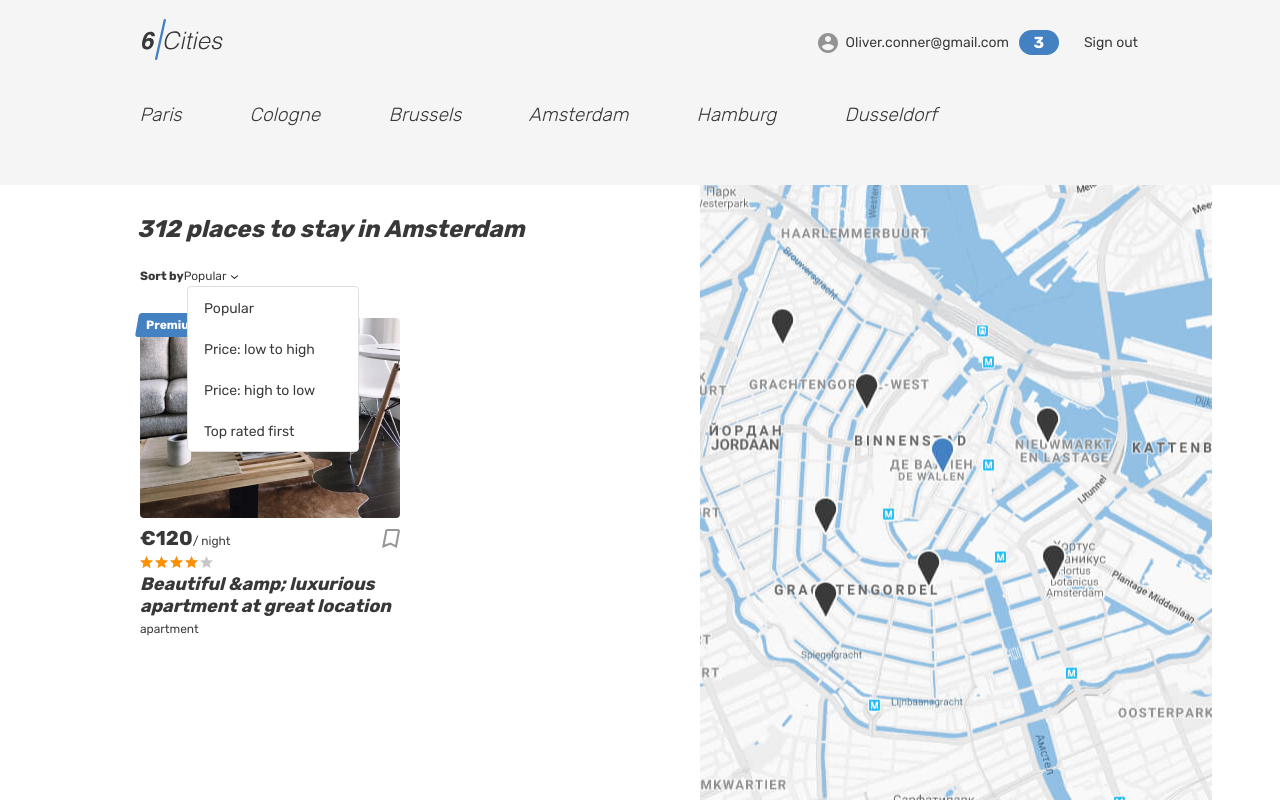
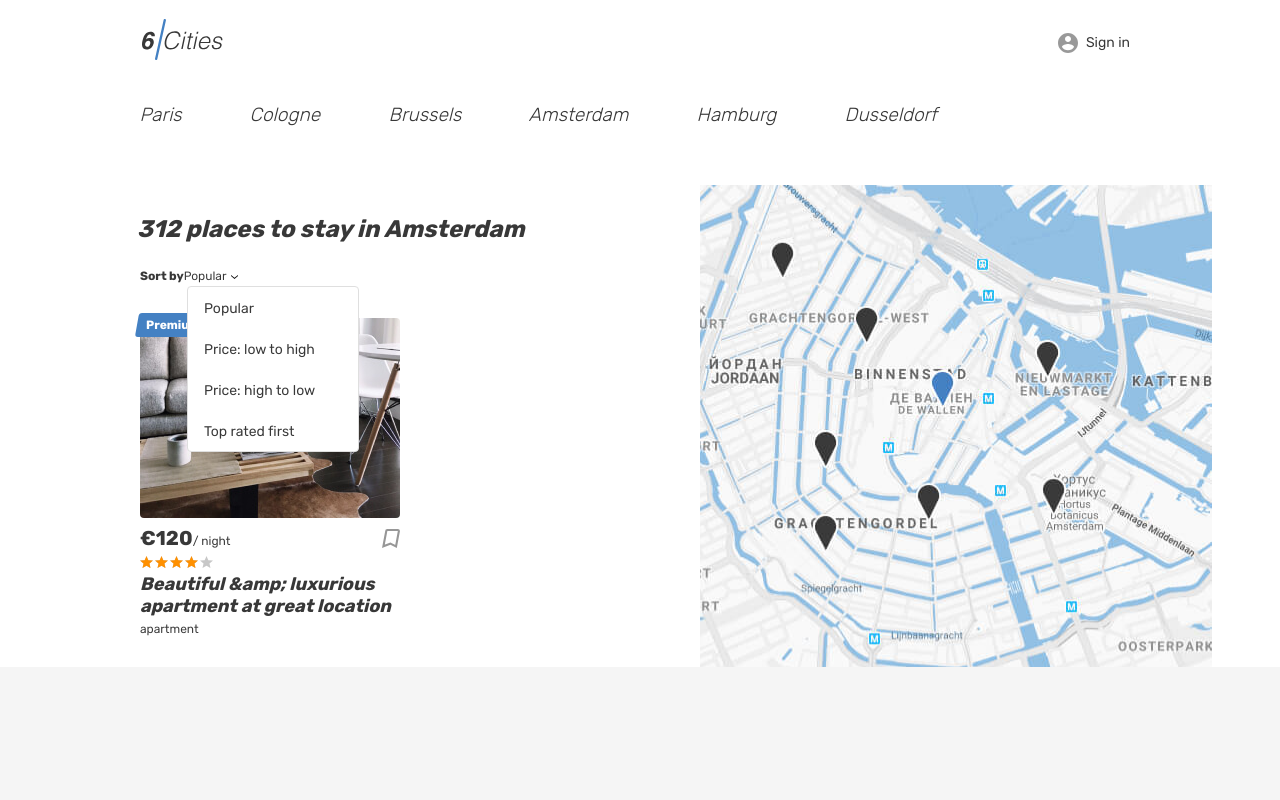
Before and after one commit to htmlacademy-react/1481549-six-cities-3, a React (Vite) app: page / in a window 1280 px wide. Built offline with nearby package versions, Linux system fonts and the light colour scheme; the HTML template or start-up script is replaced by a standard one.

Commit message:
работа с переключением стилей.

```diff
--- a/package.json
+++ b/package.json
@@ -12,7 +12,7 @@
   "dependencies": {
     "@reduxjs/toolkit": "1.9.7",
     "axios": "1.5.1",
-    "classnames": "2.3.2",
+    "classnames": "^2.3.2",
     "history": "5.3.0",
     "http-status-codes": "2.3.0",
     "leaflet": "1.7.1",
--- a/src/components/header/header.tsx
+++ b/src/components/header/header.tsx
@@ -1,12 +1,13 @@
 import { Link } from 'react-router-dom';
+
 import Logo from './logo';
 import { Routes } from '../../routes/routes';
 
 type HeaderProps = {
-  showNav: boolean;
+  isAuth: boolean;
 };
 
-export default function Header({ showNav }: HeaderProps): JSX.Element {
+export default function Header({ isAuth }: HeaderProps): JSX.Element {
   return (
     <header className="header">
       <div className="container">
@@ -14,7 +15,7 @@ export default function Header({ showNav }: HeaderProps): JSX.Element {
           <div className="header__left">
             <Logo />
           </div>
-          {showNav && (
+          {isAuth && (
             <nav className="header__nav">
               <ul className="header__nav-list">
                 <li className="header__nav-item user">
@@ -37,6 +38,21 @@ export default function Header({ showNav }: HeaderProps): JSX.Element {
               </ul>
             </nav>
           )}
+          {!isAuth && (
+            <nav className="header__nav">
+              <ul className="header__nav-list">
+                <li className="header__nav-item user">
+                  <Link
+                    to={Routes.Login}
+                    className="header__nav-link header__nav-link--profile"
+                  >
+                    <div className="header__avatar-wrapper user__avatar-wrapper"></div>
+                    <span className="header__login">Sign in</span>
+                  </Link>
+                </li>
+              </ul>
+            </nav>
+          )}
         </div>
       </div>
     </header>
--- a/src/components/header/logo.tsx
+++ b/src/components/header/logo.tsx
@@ -1,11 +1,16 @@
-import { Link } from 'react-router-dom';
+import cn from 'classnames';
+import { Link, useLocation } from 'react-router-dom';
 import { Routes } from '../../routes/routes';
 
 export default function Logo(): JSX.Element {
+  const { pathname } = useLocation();
+
   return (
     <Link
       to={Routes.Main}
-      className="header__logo-link header__logo-link--active"
+      className={cn('header__logo-link', {
+        ['header__logo-link--active']: pathname === Routes.Main,
+      })}
     >
       <img
         className="header__logo"
--- a/src/components/layout/page-layout.tsx
+++ b/src/components/layout/page-layout.tsx
@@ -1,11 +1,23 @@
+import cn from 'classnames';
+
 import Header from '@components/header/header';
-import { Outlet } from 'react-router-dom';
+import { Outlet, useLocation } from 'react-router-dom';
+import { Routes } from '../../routes/routes';
+import Footer from '@components/footer/footer';
 
 export default function Layout(): JSX.Element {
+  const { pathname } = useLocation();
+
   return (
-    <div className="page page--gray page--main">
-      <Header showNav />
+    <div
+      className={cn('page', {
+        ['page__gray']: pathname === Routes.Main,
+        ['page__main']: pathname === Routes.Main,
+      })}
+    >
+      {pathname !== Routes.Login && <Header isAuth={false} />}
       <Outlet />
+      {pathname === Routes.Favorite && <Footer />}
     </div>
   );
 }
--- a/src/pages/login-page/login-page.tsx
+++ b/src/pages/login-page/login-page.tsx
@@ -5,7 +5,7 @@ import Login from './components/login/login';
 export default function LoginPage(): JSX.Element {
   return (
     <div className="page page--gray page--login">
-      <Header showNav={false} />
+      <Header isAuth={false} />
       <main className="page__main page__main--login">
         <div className="page__login-container container">
           <Login />
--- a/src/pages/offer-page/offer-page.tsx
+++ b/src/pages/offer-page/offer-page.tsx
@@ -5,7 +5,7 @@ import Places from './components/places/places';
 
 export default function OfferPage(): JSX.Element {
   return (
-    <>
+    <main className="page__main page__main--offer">
       <section className="offer">
         <Gallery />
         <Content />
@@ -14,6 +14,6 @@ export default function OfferPage(): JSX.Element {
       <div className="container">
         <Places />
       </div>
-    </>
+    </main>
   );
 }
--- a/src/routes/routes.ts
+++ b/src/routes/routes.ts
@@ -1,7 +1,7 @@
-export enum Routes {
-  Main = '/',
-  Login = '/login',
-  Favorite = '/favorite',
-  Offer = '/offer/:id',
-  Error = '/*',
-}
+export const Routes = {
+  Main: '/',
+  Login: '/login',
+  Favorite: '/favorite',
+  Offer: '/offer/:id',
+  Error: '/*',
+} as const;
```
Also changed, not shown: src/routes/router.tsx (+5 -5 lines), 1 other file (tests, documents, lock files or other folders).
